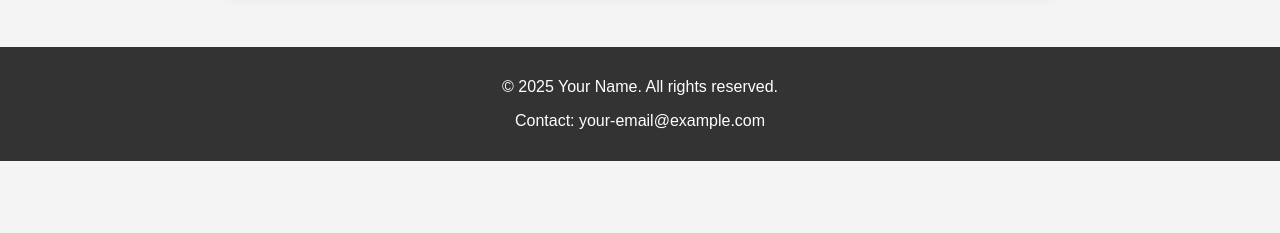
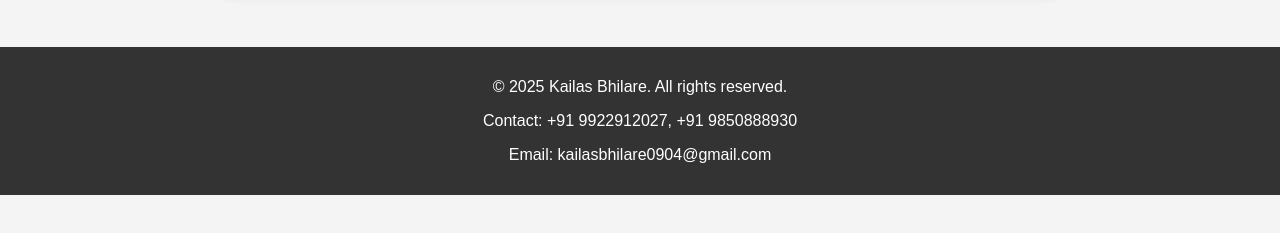
Before and after one commit to Vishwesh-Bhilare/property-site, a plain HTML site: page property.html in a window 1280 px wide. Shown: the part 263-496 px from the top of the page. Drawn offline with Linux system fonts and the light colour scheme.

Commit message:
Update property.html

```diff
--- a/property.html
+++ b/property.html
@@ -28,8 +28,9 @@
     </div>
 
     <footer>
-        <p>&copy; 2025 Your Name. All rights reserved.</p>
-        <p>Contact: your-email@example.com</p>
+    <p>&copy; 2025 Kailas Bhilare. All rights reserved.</p>
+    <p>Contact: +91 9922912027, +91 9850888930</p>
+    <p>Email: kailasbhilare0904@gmail.com</p>
     </footer>
 
     <script src="property.js"></script>
```
